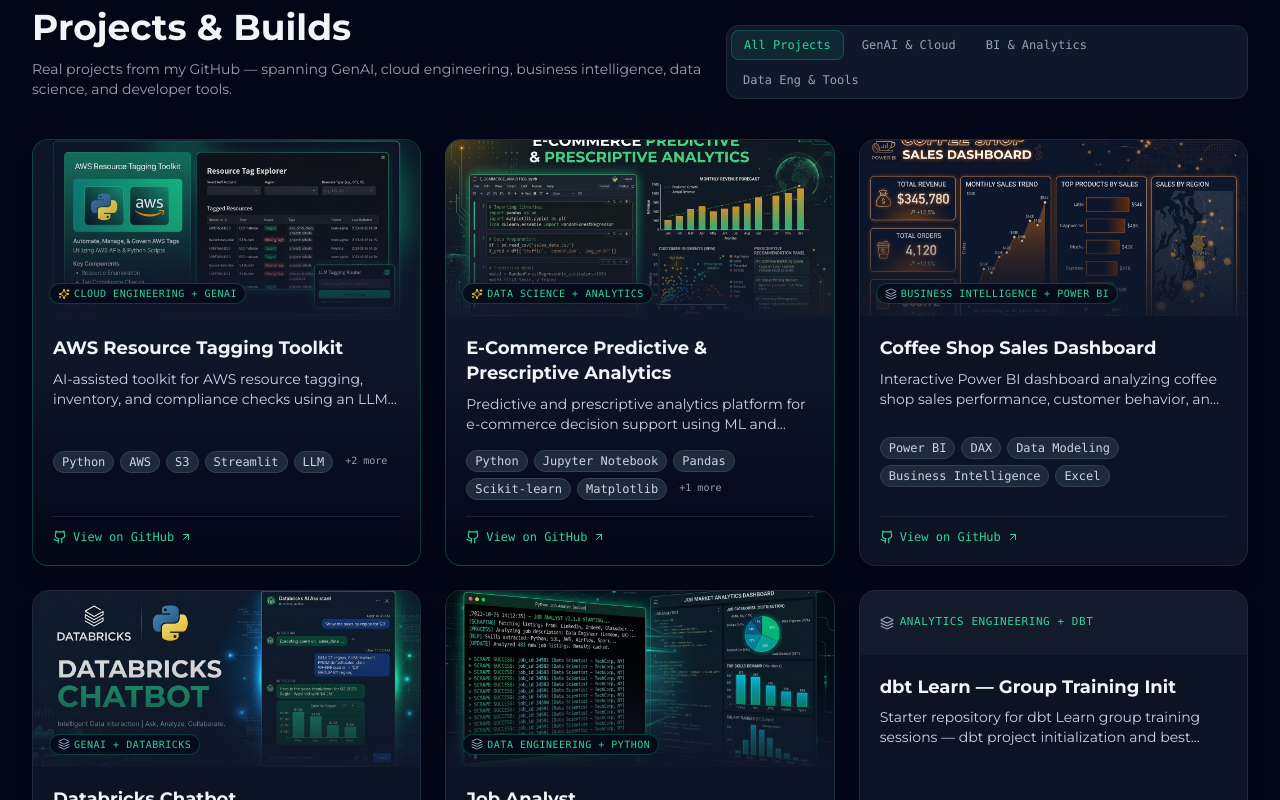
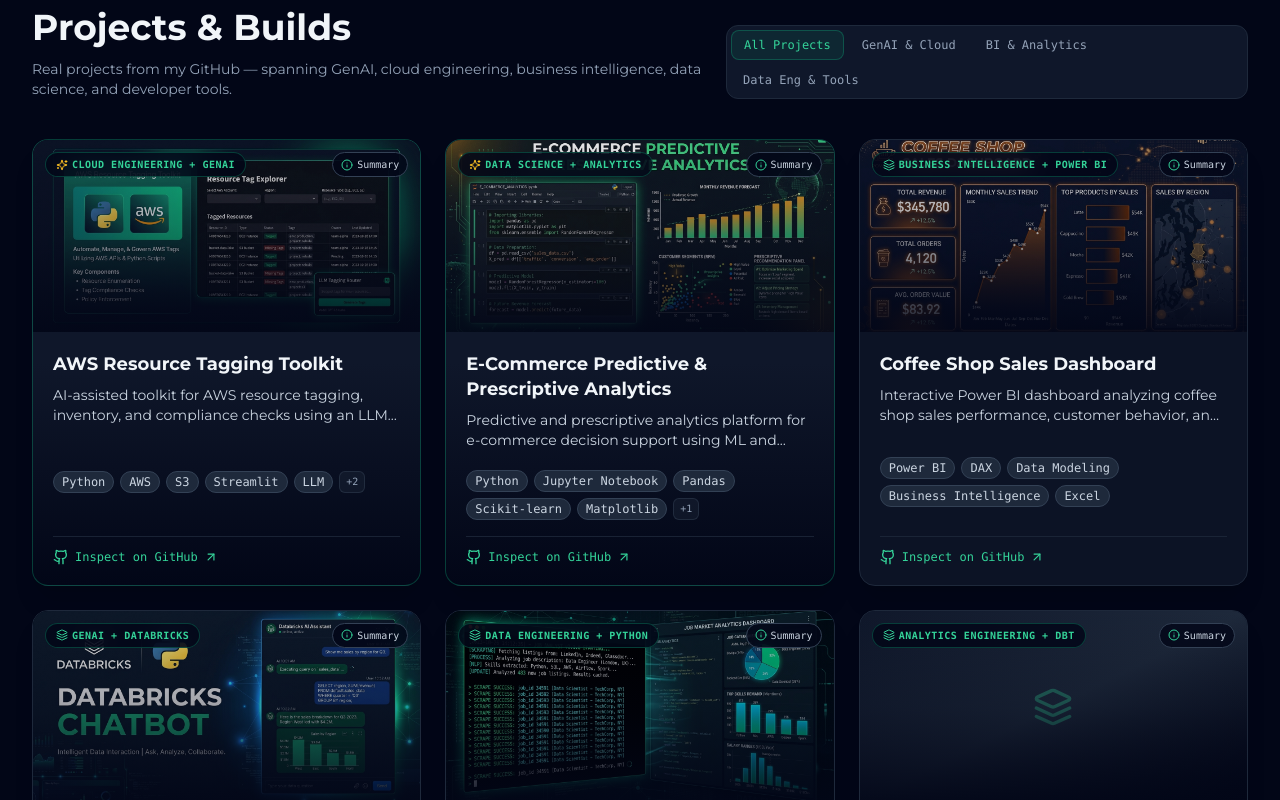
Before and after one commit to John181770/pope-portfolio, a Next.js app: page / in a window 1280 px wide. Shown: the part 4020-4820 px from the top of the page. Built offline with nearby package versions, Linux system fonts and the light colour scheme.

Commit message:
feat(projects): add interactive animated project summary overlay on hover

```diff
--- a/components/projects/ProjectCard.tsx
+++ b/components/projects/ProjectCard.tsx
@@ -1,9 +1,9 @@
 'use client';
 
-import React from 'react';
+import React, { useState } from 'react';
 import Image from 'next/image';
-import { motion } from 'framer-motion';
-import { Github, ExternalLink, Layers, Sparkles, ArrowUpRight } from 'lucide-react';
+import { motion, AnimatePresence } from 'framer-motion';
+import { Github, ExternalLink, Layers, Sparkles, ArrowUpRight, Info, CheckCircle2 } from 'lucide-react';
 import { Project } from '@/data/projects';
 import { Badge } from '@/components/ui/Badge';
 import { cn } from '@/lib/utils';
@@ -14,12 +14,16 @@
 }
 
 export const ProjectCard: React.FC<ProjectCardProps> = ({ project, className }) => {
+  const [isHovered, setIsHovered] = useState(false);
+  const [showMobileSummary, setShowMobileSummary] = useState(false);
   const isFlagship = project.isFlagship;
 
   return (
     <motion.div
+      onMouseEnter={() => setIsHovered(true)}
+      onMouseLeave={() => setIsHovered(false)}
       whileHover={{ y: -6 }}
-      transition={{ duration: 0.2 }}
+      transition={{ duration: 0.25 }}
       className={cn(
         "group relative flex flex-col rounded-2xl border transition-all duration-300 overflow-hidden shadow-xl",
         isFlagship
@@ -28,77 +32,116 @@
         className
       )}
     >
-      {/* Project Image */}
-      {project.image ? (
-        <div className="relative w-full h-44 overflow-hidden">
+      {/* Project Image & Interactive Hover Overlay */}
+      <div className="relative w-full h-48 overflow-hidden bg-slate-950">
+        {project.image ? (
           <Image
             src={project.image}
             alt={project.title}
             fill
-            className="object-cover group-hover:scale-105 transition-transform duration-500"
+            className={cn(
+              "object-cover transition-all duration-500",
+              isHovered ? "scale-110 blur-sm opacity-30" : "scale-100 opacity-90"
+            )}
           />
-          <div className="absolute inset-0 bg-gradient-to-t from-slate-900/90 via-slate-900/20 to-transparent" />
-          {/* Category label overlaid on image */}
-          <div className="absolute bottom-3 left-4 flex items-center gap-1.5">
-            <span className="text-[10px] font-mono text-emerald-400 uppercase tracking-wider flex items-center gap-1 bg-slate-950/70 backdrop-blur-sm px-2 py-0.5 rounded-full border border-emerald-500/30">
-              {isFlagship ? <Sparkles className="w-3 h-3 text-amber-400" /> : <Layers className="w-3 h-3 text-slate-400" />}
-              {project.category}
-            </span>
+        ) : (
+          <div className="w-full h-full bg-gradient-to-br from-slate-900 via-slate-800 to-slate-950 flex items-center justify-center p-6 text-center">
+            <Layers className="w-10 h-10 text-emerald-400/40" />
           </div>
-        </div>
-      ) : (
-        /* Fallback gradient banner when no image */
-        <div className={cn(
-          "w-full h-16 flex items-center justify-between px-5",
-          isFlagship ? "bg-gradient-to-r from-emerald-950/60 to-slate-900" : "bg-slate-800/40"
-        )}>
-          <span className="text-[11px] font-mono text-emerald-400 uppercase tracking-wider flex items-center gap-1.5">
-            {isFlagship ? <Sparkles className="w-3.5 h-3.5 text-amber-400" /> : <Layers className="w-3.5 h-3.5 text-slate-400" />}
+        )}
+
+        <div className="absolute inset-0 bg-gradient-to-t from-slate-950/90 via-slate-950/30 to-transparent pointer-events-none" />
+
+        {/* Default Category Label on Image */}
+        <div className="absolute top-3 left-3 z-10 flex items-center gap-1.5">
+          <span className="text-[10px] font-mono font-semibold text-emerald-400 uppercase tracking-wider flex items-center gap-1 bg-slate-950/80 backdrop-blur-md px-2.5 py-1 rounded-full border border-emerald-500/30">
+            {isFlagship ? <Sparkles className="w-3 h-3 text-amber-400" /> : <Layers className="w-3 h-3 text-emerald-400" />}
             {project.category}
           </span>
-          {isFlagship && (
-            <Badge variant="primary" size="sm">Flagship</Badge>
+        </div>
+
+        {/* Hover Hint Badge (Top Right) */}
+        <div className="absolute top-3 right-3 z-10">
+          <button
+            onClick={() => setShowMobileSummary(!showMobileSummary)}
+            className="flex items-center gap-1 text-[10px] font-mono text-slate-300 bg-slate-950/80 backdrop-blur-md px-2 py-1 rounded-full border border-slate-700 hover:border-emerald-400/50 hover:text-emerald-400 transition-colors"
+            title="Hover or tap for project summary"
+          >
+            <Info className="w-3 h-3 text-emerald-400" />
+            <span className="hidden sm:inline">Summary</span>
+          </button>
+        </div>
+
+        {/* Slide-In Summary Overlay on Hover */}
+        <AnimatePresence>
+          {(isHovered || showMobileSummary) && (
+            <motion.div
+              initial={{ opacity: 0, y: 15 }}
+              animate={{ opacity: 1, y: 0 }}
+              exit={{ opacity: 0, y: 10 }}
+              transition={{ duration: 0.25 }}
+              className="absolute inset-0 z-20 bg-slate-950/95 backdrop-blur-md p-4 flex flex-col justify-between overflow-y-auto"
+            >
+              <div className="space-y-1.5">
+                <div className="flex items-center gap-1.5 text-xs font-mono font-bold text-emerald-400 uppercase tracking-wider">
+                  <CheckCircle2 className="w-3.5 h-3.5 text-emerald-400" />
+                  <span>Project Overview & Architecture</span>
+                </div>
+                <p className="text-xs text-slate-200 leading-relaxed font-sans line-clamp-5">
+                  {project.description}
+                </p>
+              </div>
+
+              <div className="pt-2 border-t border-slate-800 flex items-center justify-between text-[11px] font-mono text-emerald-400">
+                <span>{project.technologies.slice(0, 3).join(' • ')}</span>
+                <span className="text-slate-400 text-[10px]">Click below for repo →</span>
+              </div>
+            </motion.div>
           )}
-        </div>
-      )}
+        </AnimatePresence>
+      </div>
 
-      {/* Card Content */}
+      {/* Card Body */}
       <div className="p-5 flex-1 flex flex-col justify-between space-y-4">
-        <div>
+        <div className="space-y-2">
           <h3 className="text-lg font-bold text-slate-100 group-hover:text-emerald-400 transition-colors leading-snug">
             {project.title}
           </h3>
-          <p className="text-xs sm:text-sm text-slate-300 mt-2 leading-relaxed line-clamp-2">
+          <p className="text-xs sm:text-sm text-slate-300 leading-relaxed font-sans line-clamp-2">
             {project.oneLiner}
           </p>
         </div>
 
-        {/* Tech Stack Chips */}
-        <div className="flex flex-wrap gap-1.5">
+        {/* Tech Stack Badges */}
+        <div className="flex flex-wrap gap-1.5 pt-1">
           {project.technologies.slice(0, 5).map((tech) => (
-            <Badge key={tech} variant="secondary" size="sm">{tech}</Badge>
+            <Badge key={tech} variant="secondary" size="sm">
+              {tech}
+            </Badge>
           ))}
           {project.technologies.length > 5 && (
-            <span className="text-[10px] font-mono text-slate-400 py-0.5 px-1.5">
-              +{project.technologies.length - 5} more
+            <span className="text-[10px] font-mono text-slate-400 py-0.5 px-1.5 bg-slate-800/40 rounded-md border border-slate-700/50">
+              +{project.technologies.length - 5}
             </span>
           )}
         </div>
 
-        {/* Actions */}
+        {/* Actions Footer */}
         <div className="flex items-center justify-between pt-3 border-t border-slate-800/80">
           {project.links.github ? (
             <a
               href={project.links.github}
               target="_blank"
               rel="noopener noreferrer"
-              className="inline-flex items-center gap-1.5 text-xs font-mono text-emerald-400 hover:text-emerald-300 transition-colors"
+              className="inline-flex items-center gap-1.5 text-xs font-mono font-medium text-emerald-400 hover:text-emerald-300 transition-colors group/link"
             >
-              <Github className="w-3.5 h-3.5" />
-              View on GitHub
-              <ArrowUpRight className="w-3 h-3" />
+              <Github className="w-4 h-4" />
+              <span>Inspect on GitHub</span>
+              <ArrowUpRight className="w-3.5 h-3.5 group-hover/link:translate-x-0.5 group-hover/link:-translate-y-0.5 transition-transform" />
             </a>
-          ) : <div />}
+          ) : (
+            <div />
+          )}
 
           {project.links.demo && (
             <a
```
